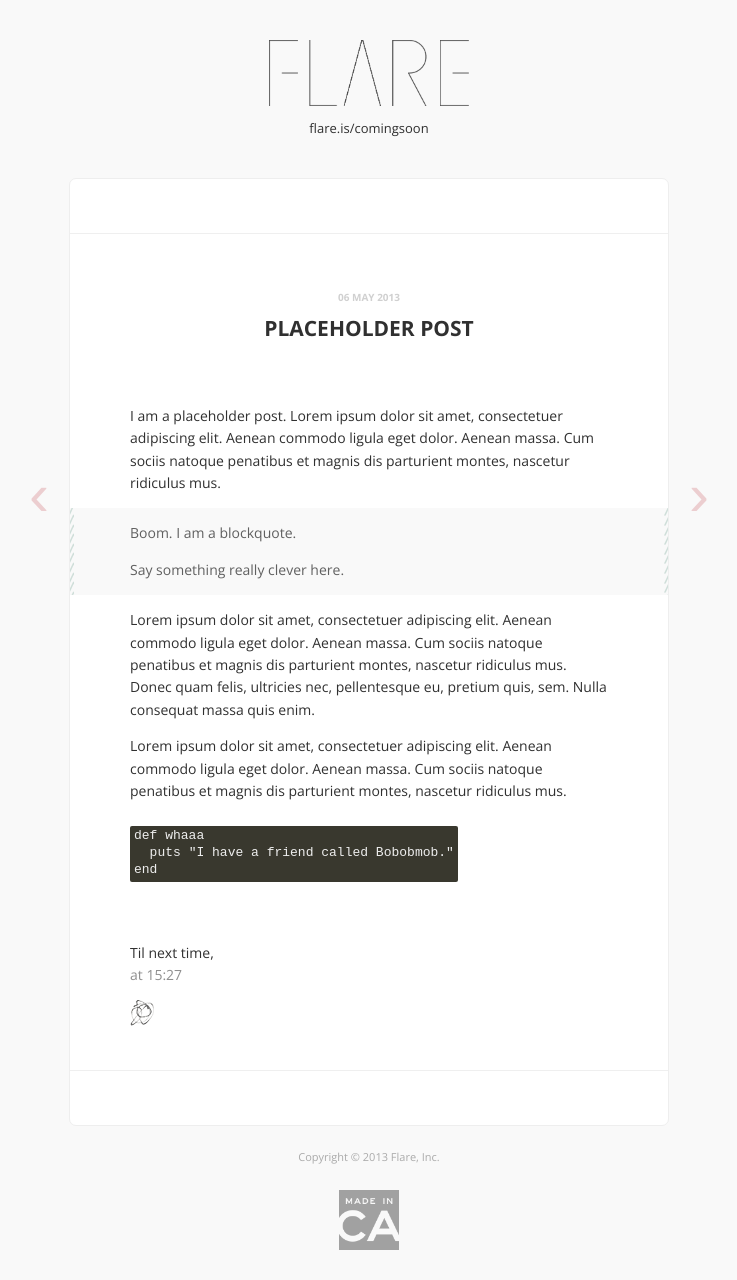
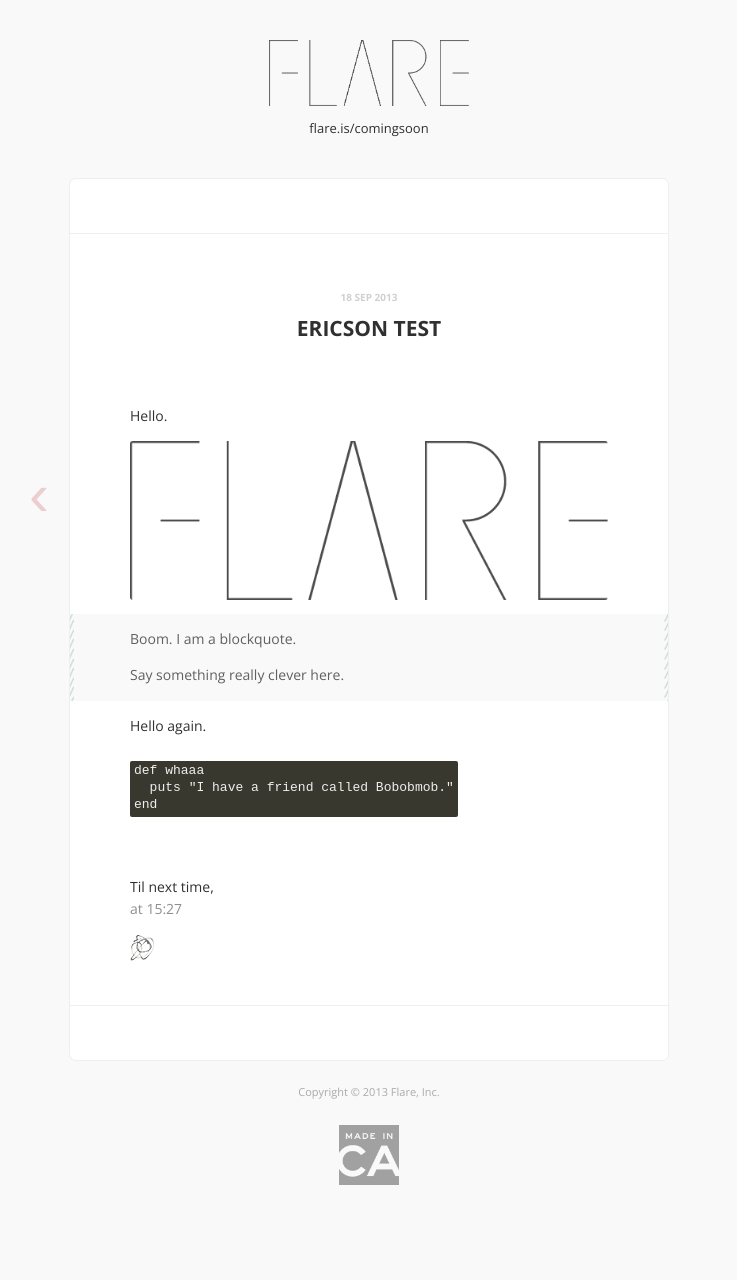
Before and after one commit to flareinc/flareinc.github.io, a Jekyll site: the page built from _posts/2013-09-18-test.md, in a window 1280 px wide. Shown: the whole page, without its empty margins (271-1008 px from the left). Built offline with Jekyll 4.4.1, drawn with Linux system fonts in a browser that asks for light colours; Markdown is read by kramdown in place of the engine named in the settings; comment, search, counter and statistics services are not loaded; after the commit the page ends 1215 px from its top, so only the background shows below that.

Commit message:
Test Image

```diff
--- a/_posts/2013-09-18-test.md
+++ b/_posts/2013-09-18-test.md
@@ -1,18 +1,18 @@
 ---
 layout: post
-title: Placeholder post
-date: 2013-05-06 15:27:31
+title: Ericson TEST
+date: 2013-09-18 15:27:31
 ---
 
-I am a placeholder post. Lorem ipsum dolor sit amet, consectetuer adipiscing elit. Aenean commodo ligula eget dolor. Aenean massa. Cum sociis natoque penatibus et magnis dis parturient montes, nascetur ridiculus mus.
+Hello.
+
+<img src="/images/flare-logo.png">
 
 > Boom. I am a blockquote.
 >
 > Say something really clever here.
 
-Lorem ipsum dolor sit amet, consectetuer adipiscing elit. Aenean commodo ligula eget dolor. Aenean massa. Cum sociis natoque penatibus et magnis dis parturient montes, nascetur ridiculus mus. Donec quam felis, ultricies nec, pellentesque eu, pretium quis, sem. Nulla consequat massa quis enim.
-
-Lorem ipsum dolor sit amet, consectetuer adipiscing elit. Aenean commodo ligula eget dolor. Aenean massa. Cum sociis natoque penatibus et magnis dis parturient montes, nascetur ridiculus mus.
+Hello again.
 
 {% highlight ruby %}
 def whaaa
```
Also changed, not shown: 1 other file.
